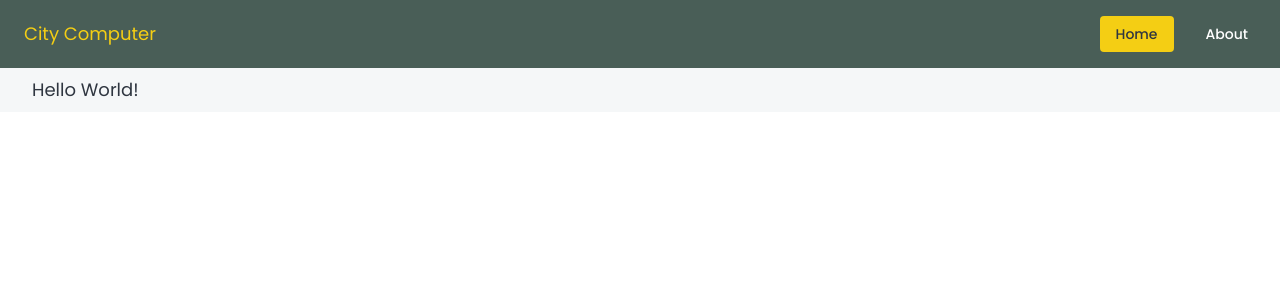
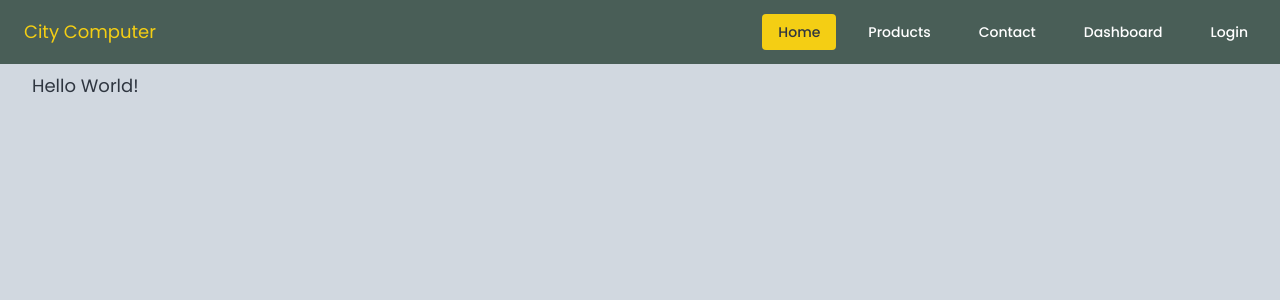
Before and after one commit to naimuddin94/computer-shop-client, a Next.js app: page / in a window 1280 px wide. Shown: the top 300 px of the page. Built offline with nearby package versions, Linux system fonts and the light colour scheme.

Commit message:
working on navbar

```diff
--- a/src/app/page.tsx
+++ b/src/app/page.tsx
@@ -1,7 +1,7 @@
 export default function Home() {
   return (
     <main>
-      <h2 className="bg-theme-gray px-8 py-2 rounded text-lg w-fit">
+      <h2 className="bg-theme-gray px-8 py-2 rounded text-lg w-fit min-h-screen">
         Hello World!
       </h2>
     </main>
--- a/src/components/shared/Navbar.tsx
+++ b/src/components/shared/Navbar.tsx
@@ -8,7 +8,7 @@ const Navbar = ({ children }: ChildrenProps) => {
       <input id="my-drawer-3" type="checkbox" className="drawer-toggle" />
       <div className="drawer-content flex flex-col">
         {/* Navbar */}
-        <div className="w-full navbar bg-theme-primary">
+        <div className="w-full navbar bg-theme-primary h-12 sticky top-0">
           <div className="flex-none lg:hidden">
             <label
               htmlFor="my-drawer-3"
@@ -37,7 +37,7 @@ const Navbar = ({ children }: ChildrenProps) => {
           aria-label="close sidebar"
           className="drawer-overlay"
         ></label>
-        <ul className="menu p-4 w-80 min-h-full bg-base-200 space-y-2">
+        <ul className="menu p-4 w-80 min-h-full bg-theme-primary space-y-2">
           {/* Sidebar content here */}
           <NavItems />
         </ul>
--- a/src/components/utility/CustomLink.tsx
+++ b/src/components/utility/CustomLink.tsx
@@ -9,7 +9,7 @@ const CustomLink = ({ path, text }: CustomLinkProps) => {
   return (
     <Link
       className={`px-4 py-2 rounded font-medium ${
-        pathName === path ? "bg-theme-secondary " : "text-white"
+        pathName === path ? "bg-theme-secondary" : "text-white hover:bg-theme-secondary/20"
       }`}
       href={path}
     >
--- a/src/components/utility/NavItems.tsx
+++ b/src/components/utility/NavItems.tsx
@@ -5,7 +5,10 @@ const NavItems = () => {
   return (
     <>
       <CustomLink path="/" text="Home" />
-      <CustomLink path="/about" text="About" />
+      <CustomLink path="/products" text="Products" />
+      <CustomLink path="/contact" text="Contact" />
+      <CustomLink path="/dashboard" text="Dashboard" />
+      <CustomLink path="/login" text="Login" />
     </>
   );
 };
--- a/tailwind.config.ts
+++ b/tailwind.config.ts
@@ -11,7 +11,7 @@ const config: Config = {
       poppins: ["'Poppins', sans-serif"],
     },
     colors: {
-      cream: "#F5F7F8",
+      cream: "#d1d8e0",
       "theme-primary": "#495E57",
       "theme-dark": "#45474B",
       "theme-secondary": "#F4CE14",
```
